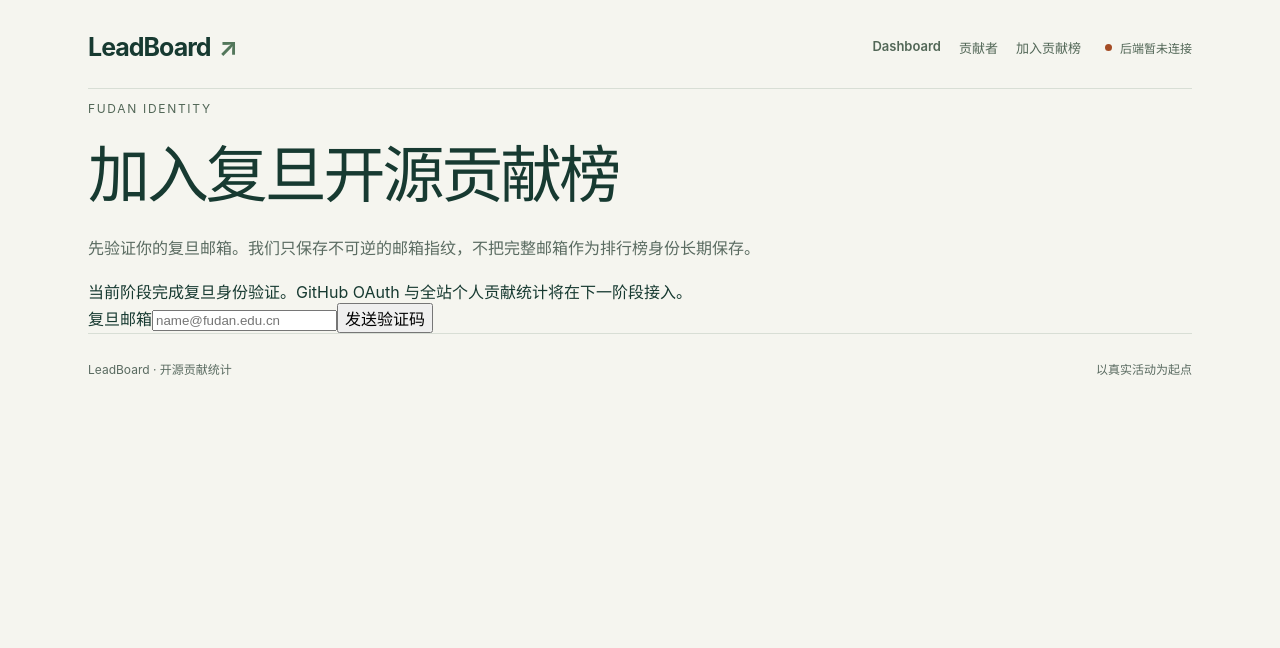
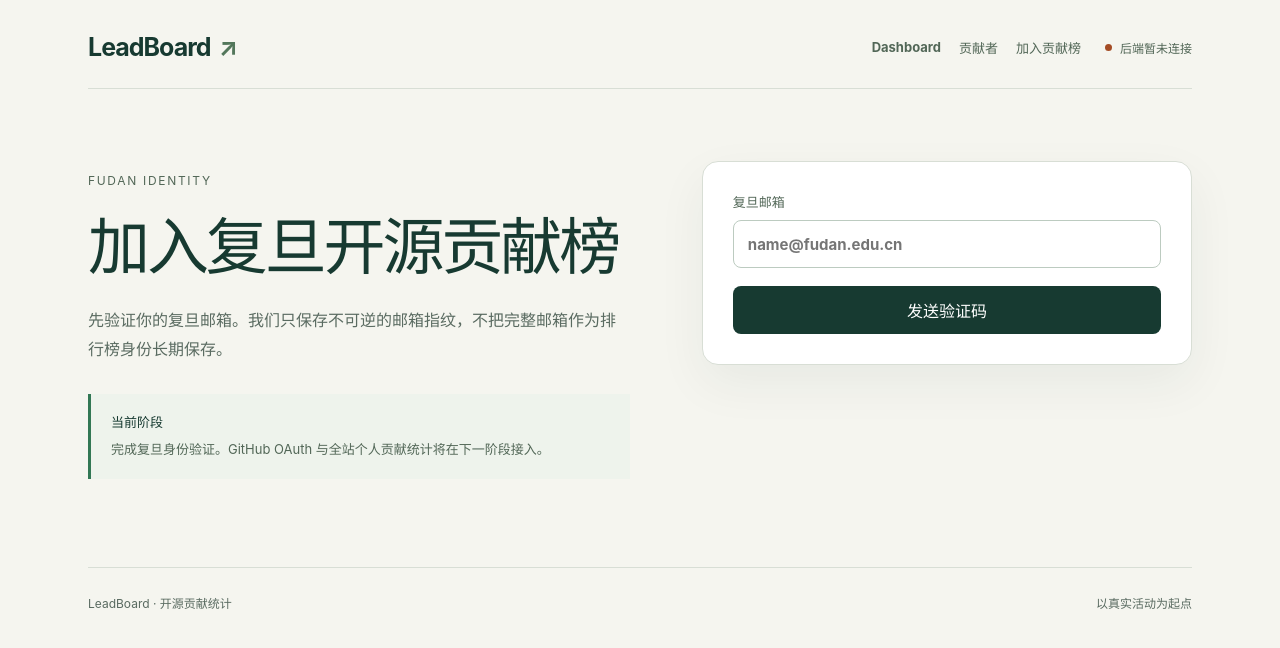
Before and after one commit to swiftgorge5-eng/LeadBoard, a React (Vite) app in the folder frontend/: page /join in a window 1280 px wide. Shown: the top 648 px of the page. Built offline with nearby package versions, Linux system fonts and the light colour scheme; no server answers.

Commit message:
style(frontend): add identity verification layout

```diff
--- a/frontend/src/style.css
+++ b/frontend/src/style.css
@@ -97,3 +97,107 @@ footer { padding: 26px 0; border-top: 1px solid #d8ded5; font-size: 12px; color:
   .freshness-card { align-items: flex-start; flex-direction: column; }
   .contributor-summary { grid-template-columns: repeat(2, minmax(0, 1fr)); }
 }
+
+
+/* Fudan identity verification */
+.site-nav { display: flex; align-items: center; gap: 18px; margin-left: auto; }
+.site-nav a { color: #526757; text-decoration: none; font-size: 13px; font-weight: 650; }
+.site-nav a:hover { color: #173a31; }
+
+.verify-shell {
+  display: grid;
+  grid-template-columns: minmax(0, 1.05fr) minmax(360px, .95fr);
+  gap: 72px;
+  align-items: start;
+  padding: 72px 0 88px;
+}
+.verify-copy h1 { max-width: 720px; }
+.verify-copy .description { max-width: 650px; }
+.privacy-note {
+  display: flex;
+  flex-direction: column;
+  gap: 6px;
+  max-width: 650px;
+  margin-top: 30px;
+  padding: 18px 20px;
+  border-left: 3px solid #327754;
+  background: #eef3ec;
+  color: #526757;
+  line-height: 1.65;
+  font-size: 13px;
+}
+.privacy-note strong { color: #173a31; }
+.verify-card {
+  padding: 30px;
+  border: 1px solid #d8ded5;
+  border-radius: 16px;
+  background: #fff;
+  box-shadow: 0 18px 50px rgba(23, 58, 49, .06);
+}
+.verify-card form { display: grid; gap: 18px; }
+.verification-form { margin-top: 26px; padding-top: 26px; border-top: 1px solid #e4e9e2; }
+.form-field { display: grid; gap: 9px; color: #526757; font-size: 13px; font-weight: 650; }
+.form-field input {
+  width: 100%;
+  min-height: 48px;
+  padding: 12px 14px;
+  border: 1px solid #bccbc0;
+  border-radius: 8px;
+  background: #fff;
+  color: #173a31;
+  font: inherit;
+  font-size: 15px;
+}
+.form-field input:focus { outline: 2px solid #327754; outline-offset: 2px; border-color: transparent; }
+.form-field input:disabled { background: #f4f6f2; color: #68776e; }
+.primary-button {
+  min-height: 48px;
+  border: 0;
+  border-radius: 8px;
+  padding: 11px 18px;
+  background: #173a31;
+  color: #fff;
+  font: inherit;
+  font-weight: 700;
+}
+.primary-button:hover:not(:disabled) { background: #225545; }
+.primary-button:disabled { cursor: not-allowed; opacity: .55; }
+.text-button {
+  border: 0;
+  padding: 4px;
+  background: transparent;
+  color: #327754;
+  font: inherit;
+  font-size: 13px;
+}
+.text-button:disabled { cursor: not-allowed; opacity: .55; }
+.verify-notice {
+  margin: 20px 0 0;
+  padding: 12px 14px;
+  border-radius: 8px;
+  font-size: 13px;
+  line-height: 1.55;
+}
+.verify-notice-success { background: #edf5ee; color: #275f42; }
+.verify-notice-error { background: #fbefeb; color: #8a5038; }
+.verify-notice-info { background: #eef2f4; color: #526757; }
+.verified-state { text-align: center; padding: 32px 10px; }
+.verified-state h2 { margin: 16px 0 8px; font-size: 26px; }
+.verified-state p { margin: 0; color: #617167; line-height: 1.7; }
+.verified-mark {
+  display: inline-flex;
+  align-items: center;
+  justify-content: center;
+  width: 52px;
+  height: 52px;
+  border-radius: 50%;
+  background: #e4efe6;
+  color: #327754;
+  font-size: 28px;
+  font-weight: 800;
+}
+
+@media (max-width: 820px) {
+  .verify-shell { grid-template-columns: 1fr; gap: 34px; padding: 50px 0 64px; }
+  .verify-card { padding: 24px; }
+}
```
